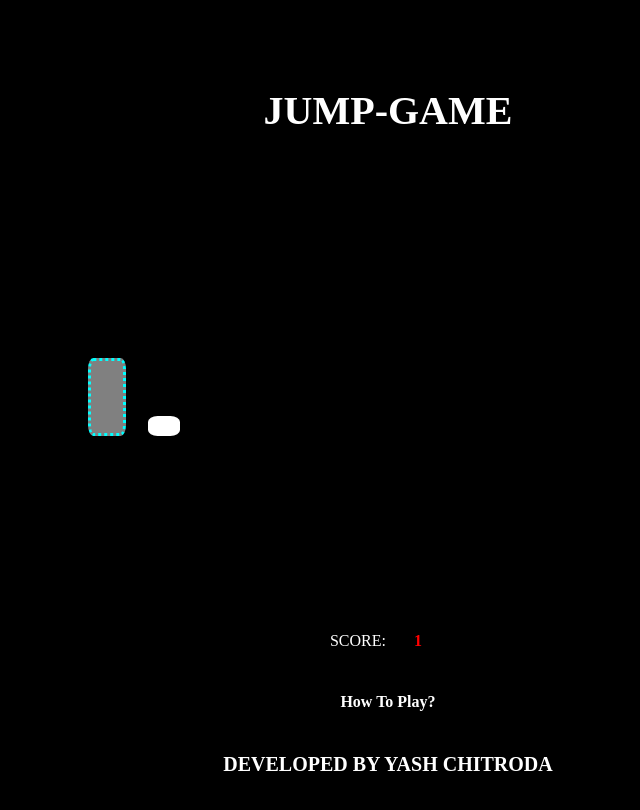
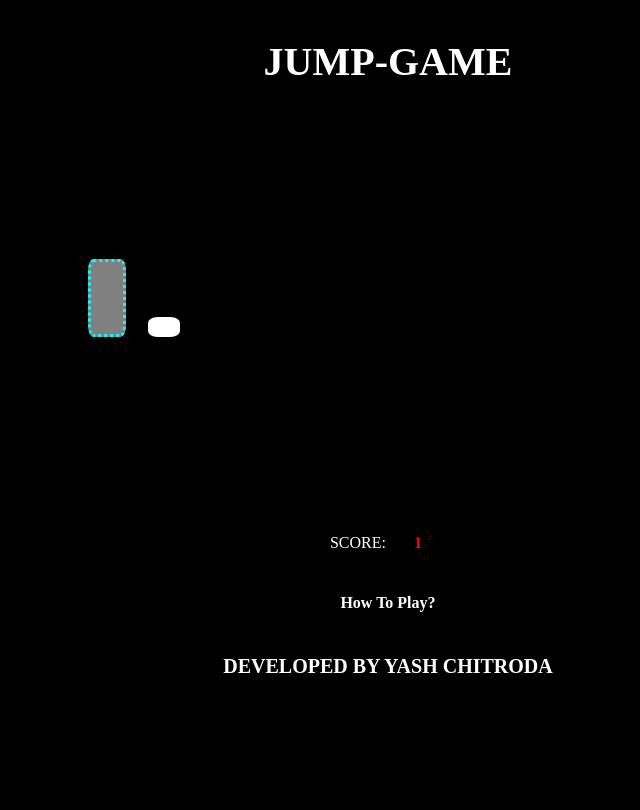
Before and after one commit to yashchitroda/Jump-Game, a plain HTML site: page index1.html in a window 1280 px wide. Shown: the whole page, without its empty margins (252-892 px from the left). Drawn offline with Linux system fonts and the light colour scheme.

Commit message:
Update index1.html

```diff
--- a/index1.html
+++ b/index1.html
@@ -5,7 +5,7 @@
     <link rel="stylesheet" href="external.css">
 </head>
 <body>
-	<h1 align="center" style="padding: 5%; font-size: 40px;">JUMP-GAME</h1>
+	<h1 align="center" style="font-size: 40px;">JUMP-GAME</h1>
     	<div class="game">
         <div id="character"></div>
         <div id="block"></div>
```
